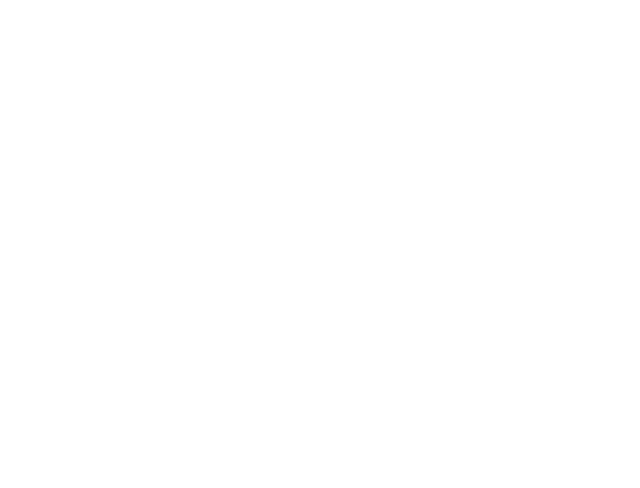
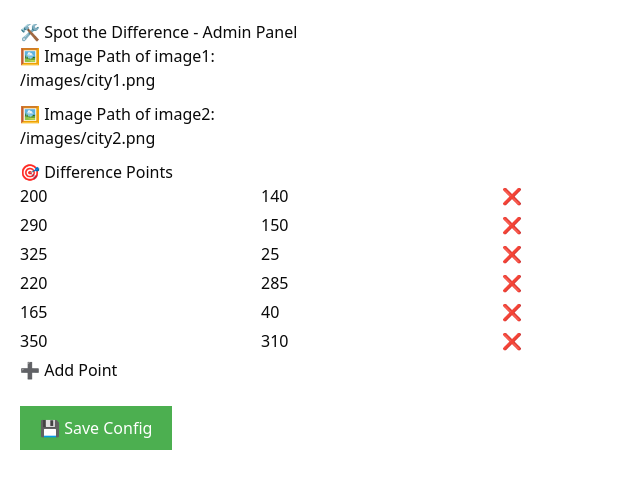
Before and after one commit to khushalGrover/SpotDifference-Eklavya-Assessment, a React (Vite) app: page /admin in a window 1280 px wide. Before the commit this address had no page. Shown: the top 488 px of the page, without its empty margins (0-640 px from the left). Built offline with nearby package versions, Linux system fonts and the light colour scheme.

Commit message:
admin screen working

```diff
--- a/public/game-config.json
+++ /dev/null
@@ -1,15 +0,0 @@
-{
-  "gameTitle": "Spot the Difference - Nature Scene",
-  "images": {
-    "image1": "/images/city1.png",
-    "image2": "/images/city2.png"
-  },
-  "differences": [
-    { "x": 200, "y": 140, "width": 50, "height": 50 },
-    { "x": 290, "y": 150, "width": 35, "height": 35 },
-    { "x": 325, "y": 25, "width": 35, "height": 35 },
-    { "x": 220, "y": 285, "width": 45, "height": 45 },
-    { "x": 165, "y": 40, "width": 45, "height": 70 },
-    { "x": 350, "y": 310, "width": 75, "height": 75 }
-  ]
-}
--- /dev/null
+++ b/src/pages/AdminScreen.jsx
@@ -0,0 +1,80 @@
+import React, { useState } from "react";
+import { getGameConfig, saveGameConfig } from "../utils/gameConfigUtils";
+
+export default function AdminScreen() {
+  const [config, setConfig] = useState(getGameConfig());
+  const [imagePath, setImagePath] = useState(config.imagePath || "");
+  const [imagePath2, setImagePath2] = useState(config.imagePath2 || "");
+  const [differences, setDifferences] = useState(config.differences || []);
+
+  const handleDifferenceChange = (index, field, value) => {
+    const updated = [...differences];
+    updated[index][field] = parseInt(value);
+    setDifferences(updated);
+  };
+
+  const addDifference = () => {
+    setDifferences([...differences, { x: 0, y: 0 }]);
+  };
+
+  const removeDifference = (index) => {
+    setDifferences(differences.filter((_, i) => i !== index));
+  };
+
+  const saveConfig = () => {
+    const newConfig = { imagePath, imagePath2, differences };
+    saveGameConfig(newConfig);
+    alert("Config saved to localStorage!", newConfig);
+  };
+
+  return (
+    <div style={{ padding: 20, maxWidth: 600 }}>
+      <h1>🛠 Spot the Difference - Admin Panel</h1>
+
+      <div>
+        <label>🖼 Image Path of image1:</label>
+        <input
+          type="text"
+          value={imagePath}
+          onChange={(e) => setImagePath(e.target.value)}
+          style={{ width: "100%", marginBottom: 10 }}
+        />
+      </div>
+      <div>
+        <label>🖼 Image Path of image2:</label>
+        <input
+          type="text"
+          value={imagePath2}
+          onChange={(e) => setImagePath2(e.target.value)}
+          style={{ width: "100%", marginBottom: 10 }}
+        />
+      </div>
+
+      <h3>🎯 Difference Points</h3>
+      {differences.map((point, index) => (
+        <div key={index} style={{ display: "flex", gap: 10, marginBottom: 5 }}>
+          <input
+            type="number"
+            value={point.x}
+            onChange={(e) => handleDifferenceChange(index, "x", e.target.value)}
+            placeholder="X"
+          />
+          <input
+            type="number"
+            value={point.y}
+            onChange={(e) => handleDifferenceChange(index, "y", e.target.value)}
+            placeholder="Y"
+          />
+          <button onClick={() => removeDifference(index)}>❌</button>
+        </div>
+      ))}
+      <button onClick={addDifference}>➕ Add Point</button>
+
+      <br />
+      <br />
+      <button onClick={saveConfig} style={{ background: "#4caf50", color: "#fff", padding: "10px 20px" }}>
+        💾 Save Config
+      </button>
+    </div>
+  );
+}
--- a/src/pages/GameScreen.jsx
+++ b/src/pages/GameScreen.jsx
@@ -7,9 +7,11 @@ import { Badge } from "../components/ui/badge";
 import { Clock, Trophy, RotateCcw, CheckCircle } from "lucide-react";
 import { HowToPlay } from "../components/HowToPlay";
 // import gameConfig from public
-import gameConfig from "../../public/game-config.json";
+// import gameConfig from "../../public/game-config.json";
+import { getGameConfig } from "../utils/gameConfigUtils";
 
 export default function GameScreen() {
+  const gameConfig = getGameConfig();
   const [foundDifferences, setFoundDifferences] = useState(new Set());
   const [gameStarted, setGameStarted] = useState(false);
   const [gameCompleted, setGameCompleted] = useState(false);
@@ -57,7 +59,8 @@ export default function GameScreen() {
     setElapsedTime(0);
     setClickAnimation(null);
   };
-  console.log("gameConfig", gameConfig.images.image1);
+  console.log("gameConfig", gameConfig.imagePath);
+  console.log("gameConfig", gameConfig.imagePath2);
   const handleImageClick = (event, imageIndex) => {
     if (!gameStarted || gameCompleted) return;
 
@@ -225,7 +228,7 @@ export default function GameScreen() {
               <CardContent className="p-0">
                 <div ref={imageRef} className="relative cursor-crosshair">
                   <img
-                    src={gameConfig.images.image1}
+                    src={gameConfig.imagePath}
                     alt="Spot the difference - Image 1"
                     className="w-full h-auto max-h-96 object-contain"
                     draggable={false}
@@ -244,7 +247,7 @@ export default function GameScreen() {
               <CardContent className="p-0">
                 <div className="relative cursor-crosshair">
                   <img
-                    src={gameConfig.images.image2}
+                    src={gameConfig.imagePath2}
                     alt="Spot the difference - Image 2"
                     className="w-full h-auto max-h-96 object-contain"
                     draggable={false}
--- a/src/routes/index.jsx
+++ b/src/routes/index.jsx
@@ -1,6 +1,7 @@
 import { lazy } from "react";
 const Home = lazy(() => import("@/pages/HomeScreen"));
 const About = lazy(() => import("@/pages/AboutScreen"));
+const Admin = lazy(() => import("@/pages/AdminScreen"));
 const Game = lazy(() => import("@/pages/GameScreen"));
 
 
@@ -16,6 +17,11 @@ export const appRoutes = [
     element: <About />,
   },
   {
+    path: "/admin",
+    name: "Admin",
+    element: <Admin />,
+  },
+  {
     path: "/play",
     name: "Game",
     element: <Game />,
--- /dev/null
+++ b/src/utils/gameConfigUtils.js
@@ -0,0 +1,40 @@
+// {
+//   "gameTitle": "Spot the Difference - Nature Scene",
+//   "images": {
+//     "image1": "/images/city1.png",
+//     "image2": "/images/city2.png"
+//   },
+//   "differences": [
+//     { "x": 200, "y": 140, "width": 50, "height": 50 },
+//     { "x": 290, "y": 150, "width": 35, "height": 35 },
+//     { "x": 325, "y": 25, "width": 35, "height": 35 },
+//     { "x": 220, "y": 285, "width": 45, "height": 45 },
+//     { "x": 165, "y": 40, "width": 45, "height": 70 },
+//     { "x": 350, "y": 310, "width": 75, "height": 75 }
+//   ]
+// }
+
+const LOCAL_STORAGE_KEY = "game-config";
+
+const defaultConfig = {
+  levelName: "City",
+  imagePath: "/images/city1.png",
+  imagePath2: "/images/city2.png",
+  differences: [
+    { "x": 200, "y": 140, "width": 50, "height": 50 },
+    { "x": 290, "y": 150, "width": 35, "height": 35 },
+    { "x": 325, "y": 25, "width": 35, "height": 35 },
+    { "x": 220, "y": 285, "width": 45, "height": 45 },
+    { "x": 165, "y": 40, "width": 45, "height": 70 },
+    { "x": 350, "y": 310, "width": 75, "height": 75 }
+  ]
+};
+
+export function getGameConfig() {
+  const stored = localStorage.getItem(LOCAL_STORAGE_KEY);
+  return stored ? JSON.parse(stored) : defaultConfig;
+}
+
+export function saveGameConfig(config) {
+  localStorage.setItem(LOCAL_STORAGE_KEY, JSON.stringify(config));
+}
```
Also changed, not shown: 1 other file (tests, documents, lock files or other folders).
